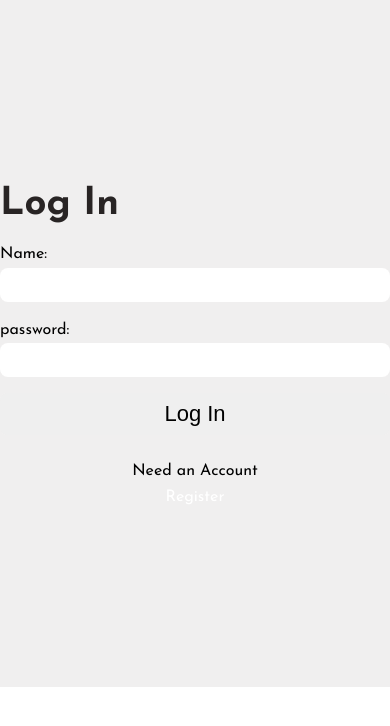
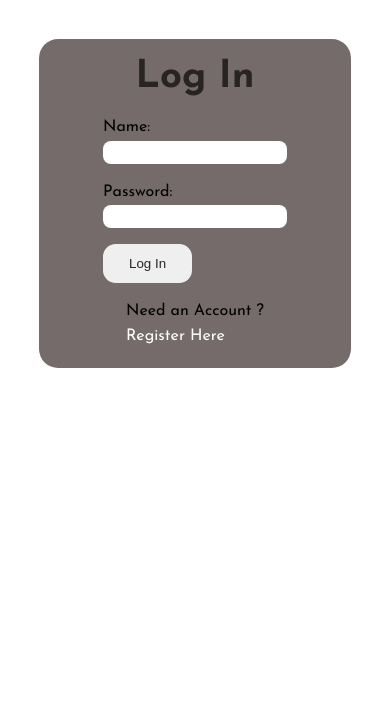
Before and after one commit to pan-dya/WADS_Final, a React (Create React App) app in the folder FrontEnd/: page /login in a window 390 px wide. Shown: the top 726 px of the page. Built offline with nearby package versions, Linux system fonts and the light colour scheme.

Commit message:
update login css

```diff
--- a/FrontEnd/src/Components/Login.js
+++ b/FrontEnd/src/Components/Login.js
@@ -1,6 +1,6 @@
 import {useRef,useState,useEffect} from 'react';
 import "../Design/Login.css";
-import Register from "./Register.js"
+import { Navigate } from 'react-router-dom'
 
 const Login= () => {
   const userRef = useRef();
@@ -27,34 +27,35 @@ const Login= () => {
     setSuccess(true);
   }
   return (
-    <>
+    <div className='loginPage'>
         {success ? (
-        <section>
-          <h1>You Are Logged in!</h1>
-          <br />
-          <p>
-              <a href="/">Go To Home Page</a>
-          </p>
-        </section>
+          // <section>
+          //   <h1>You Are Logged in!</h1>
+          //   <br />
+          //   <p>
+          //       <a href="/">Go To Home Page</a>
+          //   </p>
+          // </section>
+          <Navigate to="/" replace={true} />
         ):(
-    <section>
-      <p ref={errRef} className={errMsg ? "errmsg" : "offscreen"} aria-live = "assertive">{errMsg}</p>
+      <div className='section'>
+        <p ref={errRef} className={errMsg ? "errmsg" : "offscreen"} aria-live="assertive">{errMsg}</p>
         <h1>Log In</h1>
         <form onSubmit={handleSubmit}>
           <label htmlFor='name'>Name:</label>
           <input type="text" id="username" ref={userRef} autoComplete='off' onChange={(e)=> setUser(e.target.value)} value={user} required/>
-        <label htmlFor='password'>password:</label>
+          <label htmlFor='password'>Password:</label>
           <input type="password" id="password" onChange={(e)=> setPwd(e.target.value)} value={pwd} required/>
-        <button>Log In</button>
+          <button className='btn'>Log In</button>
         </form>
-      <p>Need an Account<br />
+        <p>Need an Account ?<br />
             <span className='line'>{/*router link*/}
-          <a href="/register">Register</a>
+            <a href="/register">Register Here</a>
           </span>
         </p>
-    </section>
+      </div>
         )}
-    </>
+    </div>
   )
 }
 
--- a/FrontEnd/src/Components/Navbar.js
+++ b/FrontEnd/src/Components/Navbar.js
@@ -15,7 +15,7 @@ const Navbar = () => {
             Link.map(item => <li key={item.id}><a href={item.link}>{item.title}</a></li>)
           }
         </ul>
-        <button id='theme_icon'><FiLogIn/></button>
+        <a id='theme_icon' href='/login'><FiLogIn/></a>
       </div>
     </nav>
   )
--- a/FrontEnd/src/Design/Login.css
+++ b/FrontEnd/src/Design/Login.css
@@ -1,12 +1,19 @@
-section {
+.loginPage {
+  margin: auto;
+  width: 20%;
+  margin-top: 10%;
+}
+
+.section {
     width: 100%;
-    max-width: 420px;
-    min-height: 400px;
     display: flex;
     flex-direction: column;
-    justify-content: flex-start;
+    justify-content: center;
+    align-items: center;
     padding: 1rem;
-    background-color: rgba(0,0,0,0.4);
+    background-color: var(--color-dark);
+    border: 2px solid transparent;
+    border-radius: var(--border-radius-1);
 }
 
 form {
@@ -17,15 +24,16 @@ form {
     padding-bottom: 1rem;
 }
 
-a, a:visited {
-    color: #fff;
+a {
+    color: var(--color-light);
+}
+
+a:hover {
+  color: var(--color-primary);
 }
 
 input[type="text"],
-input[type="password"],
-button,
-textarea {
-  font-family: 'Nunito', sans-serif;
+input[type="password"] {
   font-size: 22px;
   padding: 0.25rem;
   border-radius: 0.5rem;
@@ -39,3 +47,29 @@ button {
 button {
   padding: 0.5rem;
 }
+
+@media screen and (max-width: 1024px) {
+  .loginPage {
+    width: 20%;
+    margin-left: 27%;
+  }
+  .section {
+    width: 230%;
+  }
+}
+
+@media screen and (max-width: 600px) {
+  .loginPage{
+    width: 40%;
+    margin-left: 10%;
+  }
+  .section {
+    width: 200%;
+  }
+  input[type="text"],
+  input[type="password"] {
+  font-size: 13px;
+  padding: 0.25rem;
+  border-radius: 0.5rem;
+}
+}
--- a/FrontEnd/src/Design/index.css
+++ b/FrontEnd/src/Design/index.css
@@ -124,7 +124,7 @@ img {
 .btn:hover {
     background-color: transparent;
     border-color: var(--color-light);
-    transform: translateY(-0.5rem);
+    color: var(--color-light);
 }
 
 .btn.white {
```
Lines whose indentation alone changed are shown as unchanged.
